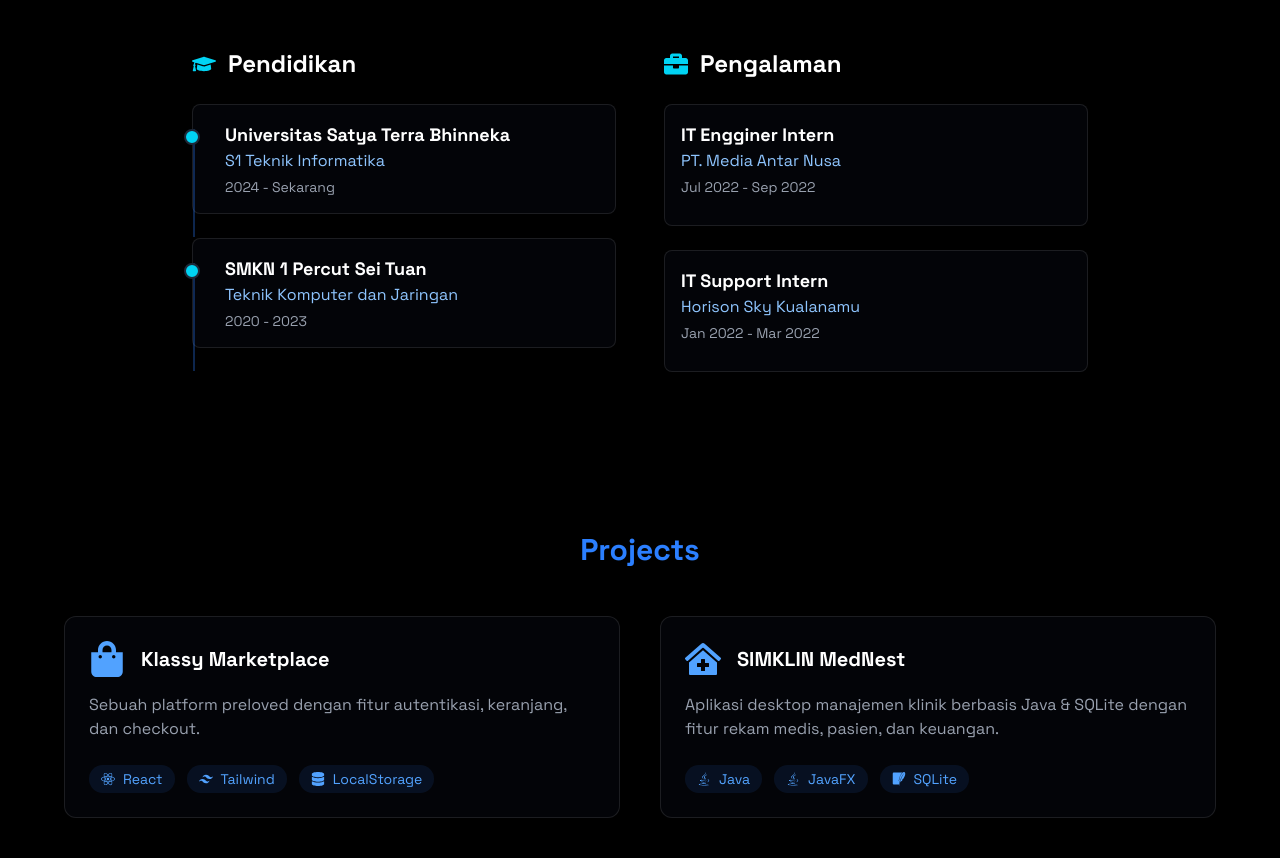
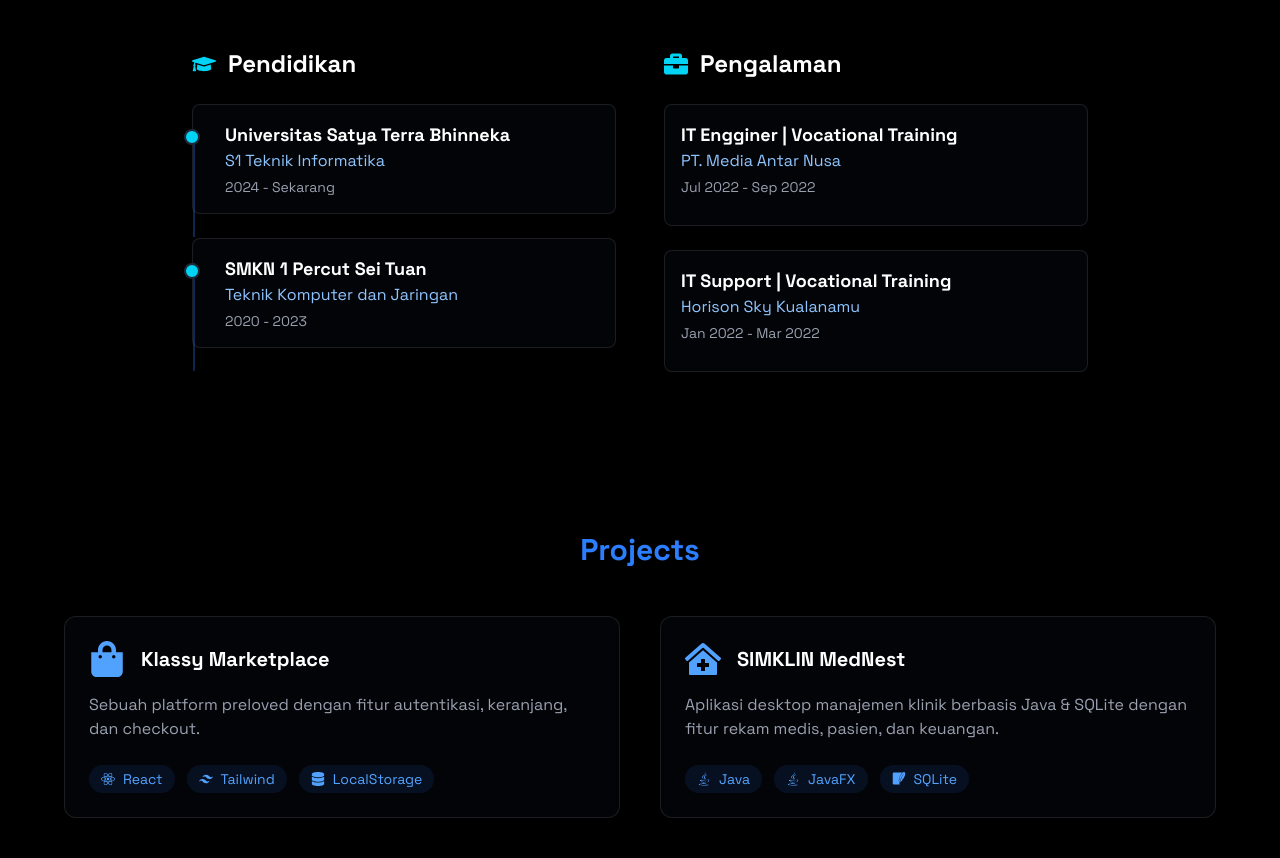
Before and after one commit to RF-Akira/rifki-portofolio, a React (Vite) app: page / in a window 1280 px wide. Shown: the part 1435-2293 px from the top of the page. Built offline with nearby package versions, Linux system fonts and the light colour scheme.

Commit message:
Update About.jsx

```diff
--- a/src/components/sections/About.jsx
+++ b/src/components/sections/About.jsx
@@ -50,13 +50,13 @@ export const About = () => {
   const experienceData = [
     {
       company: "PT. Media Antar Nusa",
-      role: "IT Engginer Intern",
+      role: "IT Engginer | Vocational Training",
       period: "Jul 2022 - Sep 2022",
       description: [],
     },
     {
       company: "Horison Sky Kualanamu",
-      role: "IT Support Intern",
+      role: "IT Support | Vocational Training",
       period: "Jan 2022 - Mar 2022",
       description: [],
     },
```
